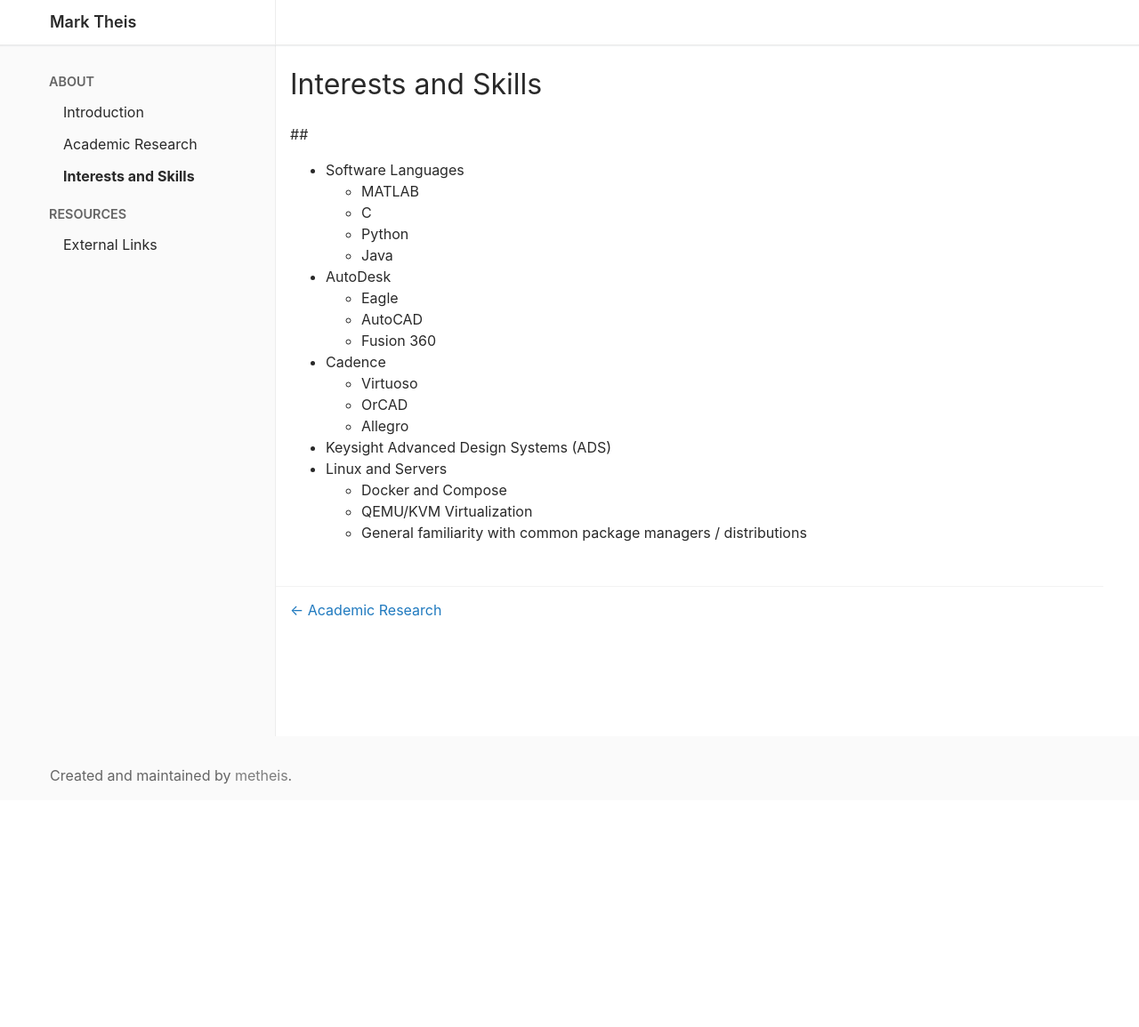
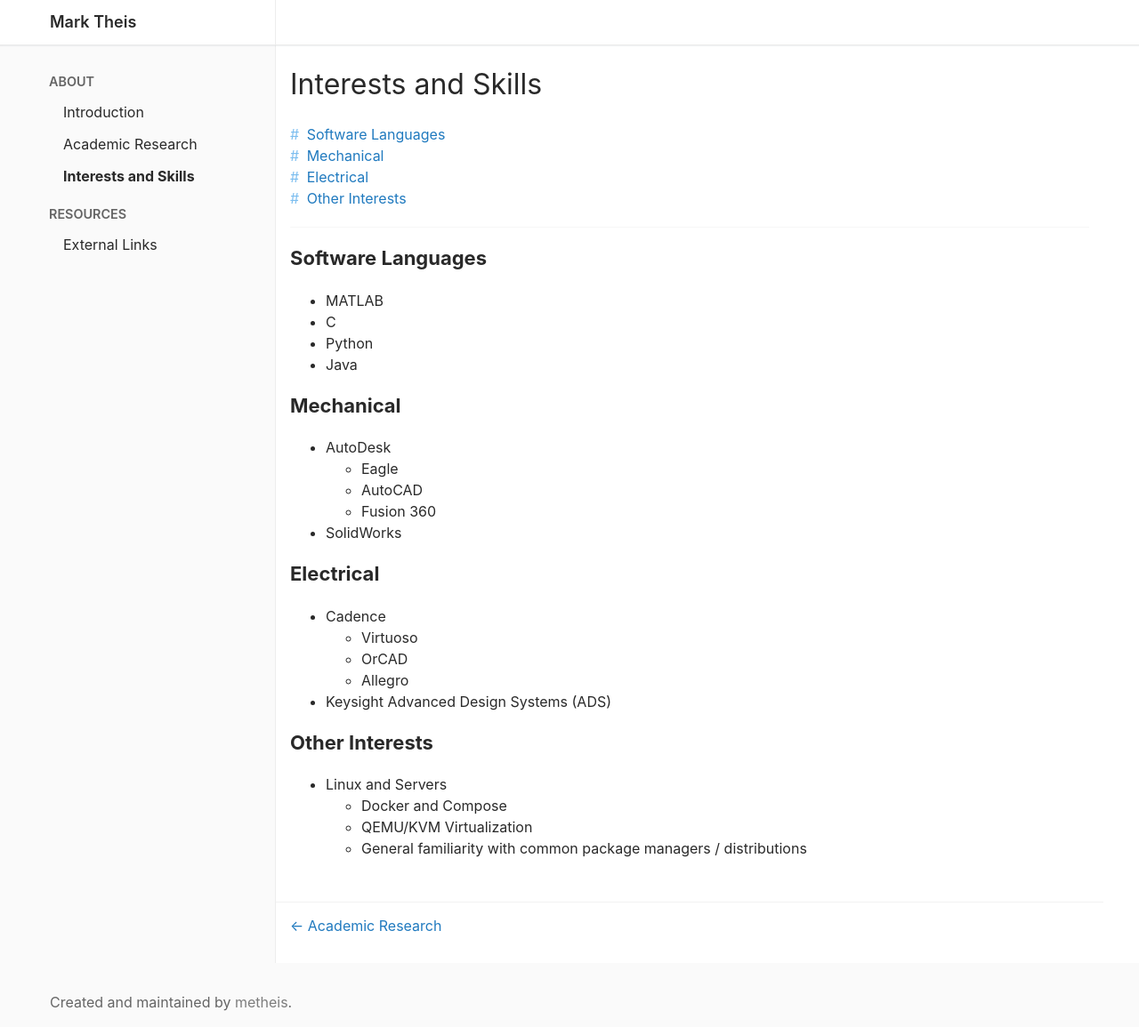
Before and after one commit to metheis/metheis.github.io-archive3, a Jekyll site: the page built from interests.md, in a window 1280 px wide. Shown: the whole page at 89% size. Built offline with Jekyll 4.4.1, drawn with Linux system fonts in a browser that asks for light colours; before the commit the page ends 900 px from its top, so only the background shows below that.

```diff
--- a/interests.md
+++ b/interests.md
@@ -5,22 +5,36 @@ description: >
 ---
 # Interests and Skills
 
-##
+- [Software Languages](#software-languages)
+- [Mechanical](#autodesk)
+- [Electrical](#cadence)
+- [Other Interests](#other-interests)
 
-- Software Languages
-    - MATLAB
-    - C
-    - Python
-    - Java
+## Software Languages
+
+- MATLAB
+- C
+- Python
+- Java
+
+## Mechanical
+
 - AutoDesk
     - Eagle
     - AutoCAD
     - Fusion 360
+- SolidWorks
+
+## Electrical
+
 - Cadence
     - Virtuoso
     - OrCAD
     - Allegro
 - Keysight Advanced Design Systems (ADS)
+
+## Other Interests
+
 - Linux and Servers
     - Docker and Compose
     - QEMU/KVM Virtualization
```
Also changed, not shown: external-links.md (+7 -1 lines).
